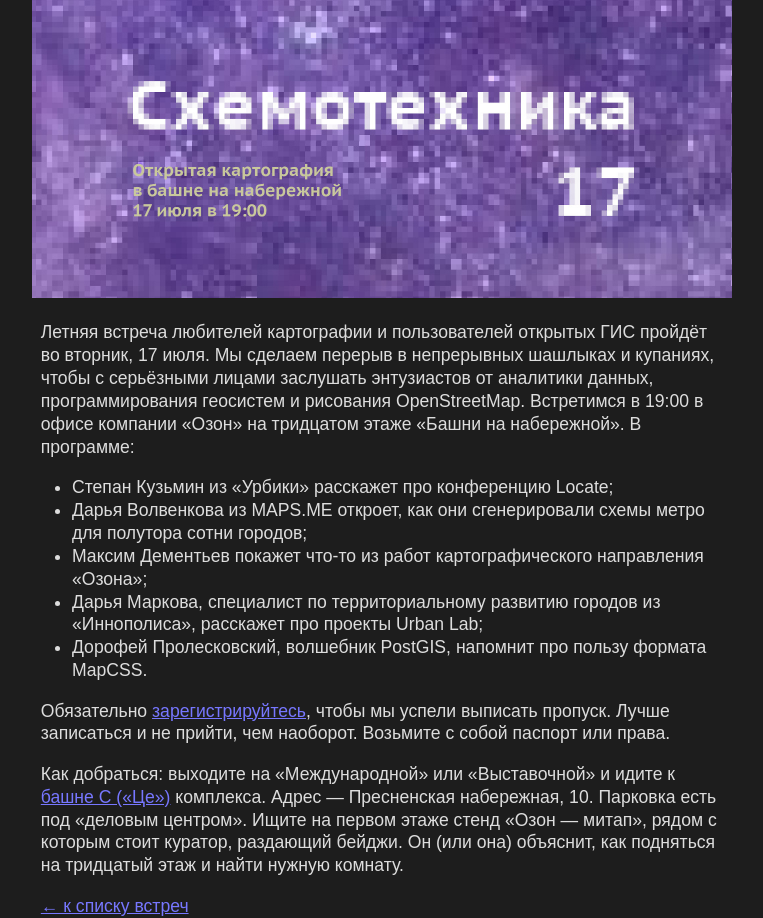
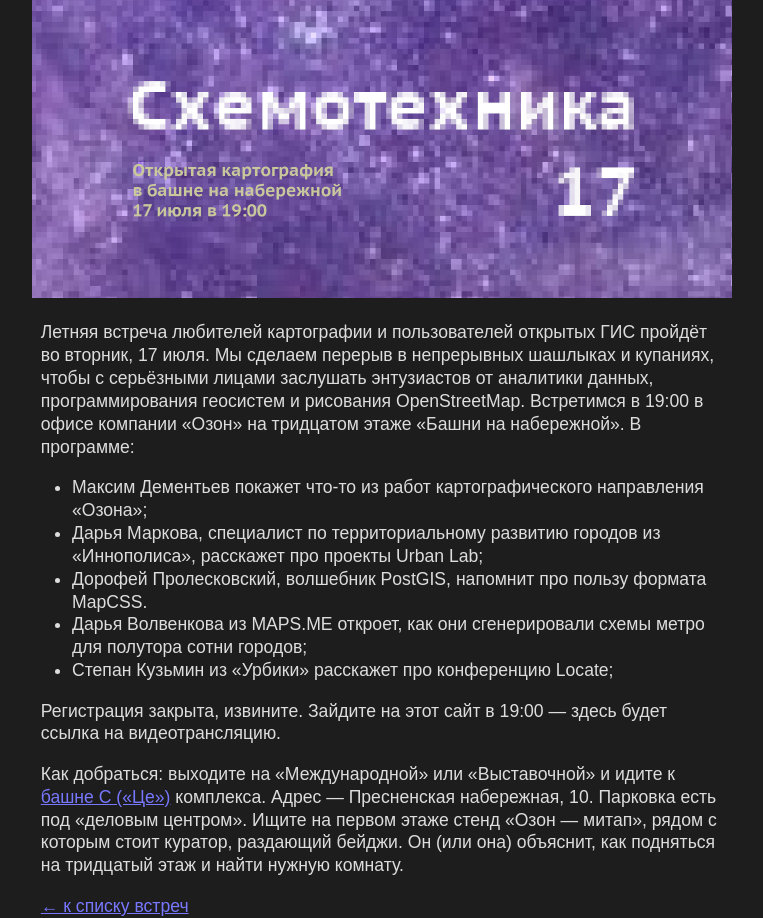
Before and after one commit to Zverik/schemotechnika, a Jekyll site: the page built from _posts/2018-06-28-schemo17.md, in a window 1280 px wide. Shown: the whole page, without its empty margins (258-1021 px from the left). Built offline with Jekyll 4.4.1, drawn with Linux system fonts in a browser that asks for light colours.

Commit message:
Reorder people

```diff
--- a/_posts/2018-06-28-schemo17.md
+++ b/_posts/2018-06-28-schemo17.md
@@ -11,14 +11,13 @@ permalink: 17.html
 геосистем и рисования OpenStreetMap. Встретимся в 19:00 в офисе компании «Озон»
 на тридцатом этаже «Башни на набережной». В программе:
 
-* Степан Кузьмин из «Урбики» расскажет про конференцию Locate;
-* Дарья Волвенкова из MAPS.ME откроет, как они сгенерировали схемы метро для полутора сотни городов;
 * Максим Дементьев покажет что-то из работ картографического направления «Озона»;
 * Дарья Маркова, специалист по территориальному развитию городов из «Иннополиса», расскажет про проекты Urban Lab;
 * Дорофей Пролесковский, волшебник PostGIS, напомнит про пользу формата MapCSS.
+* Дарья Волвенкова из MAPS.ME откроет, как они сгенерировали схемы метро для полутора сотни городов;
+* Степан Кузьмин из «Урбики» расскажет про конференцию Locate;
 
-Обязательно [зарегистрируйтесь](https://iz.timepad.ru/event/754613/), чтобы мы успели выписать
-пропуск. Лучше записаться и не прийти, чем наоборот. Возьмите с собой паспорт или права.
+Регистрация закрыта, извините. Зайдите на этот сайт в 19:00 — здесь будет ссылка на видеотрансляцию.
 
 Как добраться: выходите на «Международной» или «Выставочной» и идите к
 [башне C («Це»)](https://www.openstreetmap.org/?mlat=55.74694&mlon=37.53673#map=17/55.74694/37.53673)
```
